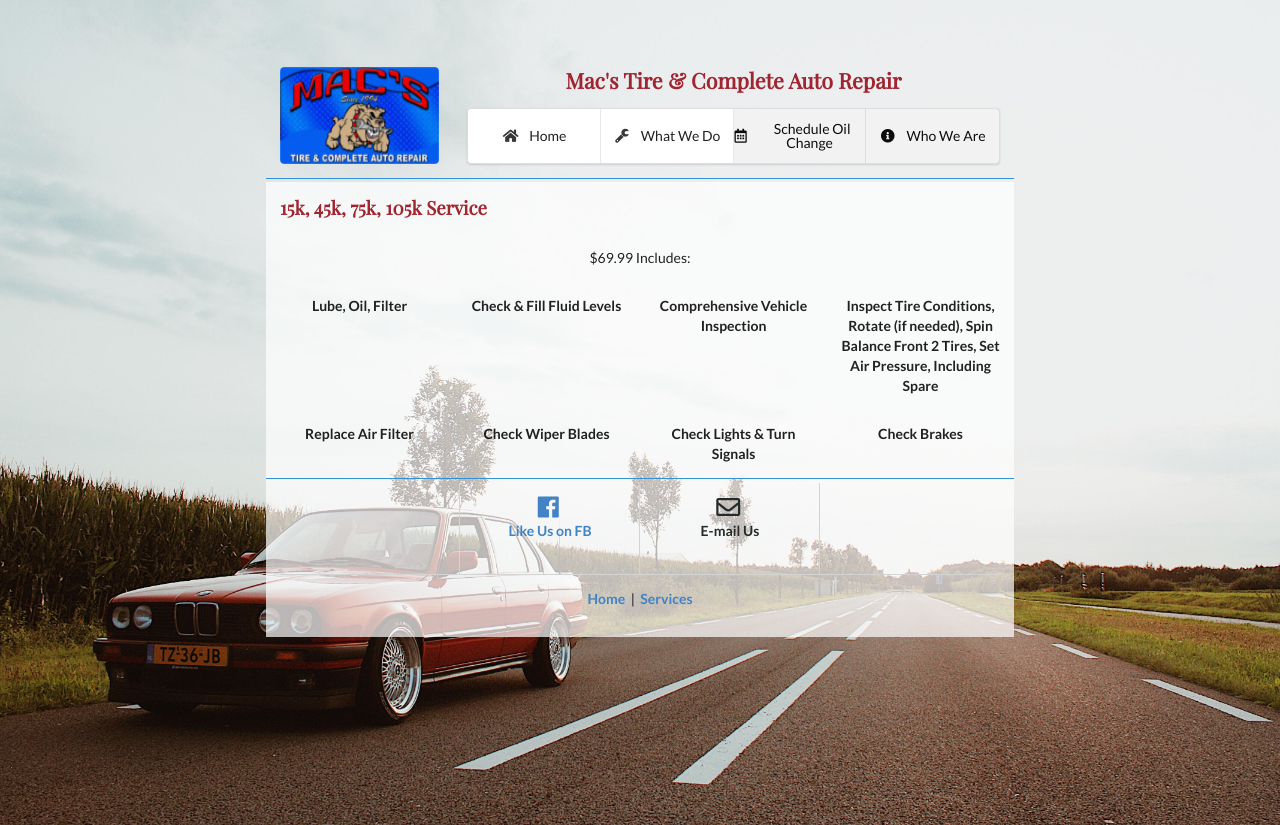
After one commit to khdc-me/ws-macstucson, a Django app: page /services/major-service/ in a window 1280 px wide. The commit adds this page. Run offline with Django 3.2, Linux system fonts and the light colour scheme; some libraries are stand-ins or nearby versions.

Commit message:
Create major services pg

```diff
--- a/website/pages/urls.py
+++ b/website/pages/urls.py
@@ -10,5 +10,6 @@ urlpatterns = [
     path('services/tires-wheels/', views.tires_wheels, name='tires-wheels'),
     path('services/road-trip/', views.road_trip, name='road-trip'),
     path('services/prepurchase-ins/', views.prepurchase_ins, name='prepurchase-ins'),
+    path('services/major-service/', views.major_service, name='major-service'),
     path('', views.home, name='home'),
 ]
--- a/website/pages/views.py
+++ b/website/pages/views.py
@@ -48,6 +48,11 @@ def prepurchase_ins(request):
     return render(request, 'services/prepurchase-ins.html', {'pg_name': pg_name})
 
 
+def major_service(request):
+    pg_name = 'major-service'
+    return render(request, 'services/major-service.html', {'pg_name': pg_name})
+
+
 def check_is_open():
     from django.utils import timezone
 
--- a/website/templates/pages/services.html
+++ b/website/templates/pages/services.html
@@ -116,8 +116,9 @@
       </a>
     </div>
     <div class="column">
-      <a class="ui medium image">
-        <img src="{% static 'pages/images/oil-change.jpg' %}" alt="Oil Change Packages">
+      <a href="{% url 'major-service' %}" class="ui medium image">
+        <img src="{% static 'pages/images/automotive-service.jpg' %}" alt="Major Service">
+        <small>Lube, oil, fluid levels, brake check, &amp; more.</small>
       </a>
     </div>
   </div>
--- /dev/null
+++ b/website/templates/pages/services/major-service.html
@@ -0,0 +1,126 @@
+{% extends '_base.html' %}
+
+{% load static %}
+
+{% block pg_title %}15k, 45k, 75k, 105k Service{% endblock %}
+
+{% block pg_content %}
+<!-- START TINY -->
+<div id="tiny-info-container-grid" class="ui grid">
+  <div class="one column row">
+    <div class="column">
+      <h2>15k, 45k, 75k, 105k Service</h2>
+    </div>
+  </div>
+  <div class="one column row">
+    <div class="column">
+      $69.99 | Includes:
+    </div>
+    <div class="column">
+      <ul class="ui middle aligned selection list">
+        <div class="item">
+          <i class="angle right icon"></i>
+          <div class="content">
+            <div class="header">Lube, Oil, Filter</div>
+          </div>
+        </div>
+        <div class="item">
+          <i class="angle right icon"></i>
+          <div class="content">
+            <div class="header">Check &amp; Fill Fluid Levels</div>
+          </div>
+        </div>
+        <div class="item">
+          <i class="angle right icon"></i>
+          <div class="content">
+            <div class="header">Comprehensive Vehicle Inspection</div>
+          </div>
+        </div>
+        <div class="item">
+          <i class="angle right icon"></i>
+          <div class="content">
+            <div class="header">Inspect Tire Conditions, Rotate <small>(if needed)</small>, Spin Balance Front 2 Tires, Set Air Pressure, Including Spare</div>
+          </div>
+        </div>
+        <div class="item">
+          <i class="angle right icon"></i>
+          <div class="content">
+            <div class="header">Check Wiper Blades</div>
+          </div>
+        </div>
+        <div class="item">
+          <i class="angle right icon"></i>
+          <div class="content">
+            <div class="header">Check Lights & Turn Signals</div>
+          </div>
+        </div>
+        <div class="item">
+          <i class="angle right icon"></i>
+          <div class="content">
+            <div class="header">Check Brakes</div>
+          </div>
+        </div>
+      </ul>
+    </div>
+  </div>
+</div>
+<!-- END TINY -->
+<!-- START MONITOR -->
+<div id="monitor-info-container-grid" class="ui center aligned grid">
+  <div class="one column row">
+    <div class="column">
+      <h2>15k, 45k, 75k, 105k Service</h2>
+    </div>
+  </div>
+  <div class="one column row">
+    <div class="column">
+      $69.99 Includes:
+    </div>
+  </div>
+  <div id="monitor-services-row1" class="four column row">
+    <div class="column">
+      <div class="content">
+        <div class="header"><strong>Lube, Oil, Filter</strong></div>
+      </div>
+    </div>
+    <div class="column">
+      <div class="content">
+        <div class="header"><strong>Check & Fill Fluid Levels</strong></div>
+      </div>
+    </div>
+    <div class="column">
+      <div class="content">
+        <div class="header"><strong>Comprehensive Vehicle Inspection</strong></div>
+      </div>
+    </div>
+    <div class="column">
+      <div class="content">
+        <div class="header"><strong>Inspect Tire Conditions, Rotate (if needed), Spin Balance Front 2 Tires, Set Air Pressure, Including Spare</strong></div>
+      </div>
+    </div>
+  </div>
+  <div class="four column row">
+    <div class="column">
+      <div class="content">
+        <div class="header"><strong>Replace Air Filter</strong></div>
+      </div>
+    </div>
+    <div class="column">
+      <div class="content">
+        <div class="header"><strong>Check Wiper Blades</strong></div>
+      </div>
+    </div>
+    <div class="column">
+      <div class="content">
+        <div class="header"><strong>Check Lights & Turn Signals</strong></div>
+      </div>
+    </div>
+    <div class="column">
+      <div class="content">
+        <div class="header"><strong>Check Brakes</strong></div>
+      </div>
+    </div>
+  </div>
+</div> <!-- close 'monitor-info-container-grid' -->
+<!-- END MONITOR -->
+{% endblock %}
```
Also changed, not shown: website/static/pages/images/automotive-service.jpg (added).
